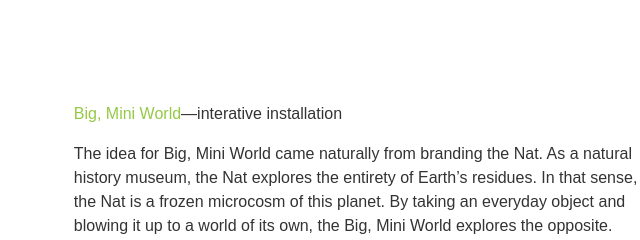
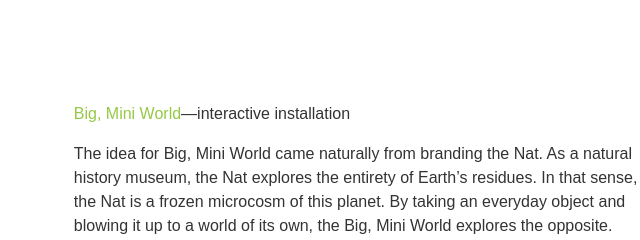
Before and after one commit to tina-han/portfolio, a plain HTML site: page nat.html in a window 1280 px wide. Shown: the part 8434-8674 px from the top of the page, 148-788 px from the left. Drawn offline with Linux system fonts and the light colour scheme; a web font is replaced by a local one.

Commit message:
spelling

```diff
--- a/nat.html
+++ b/nat.html
@@ -273,7 +273,7 @@
         <img src="img/small/nat/page12.jpg">
         <img src="img/small/nat/page13.jpg" style="margin-bottom:0 !important">
       <div class="paragraph" >
-      <p><inline style="color:rgb(149, 201, 69)">Big, Mini World</inline>—interative installation</p>
+      <p><inline style="color:rgb(149, 201, 69)">Big, Mini World</inline>—interactive installation</p>
 
       <p>The idea for Big, Mini World came naturally from branding the Nat.
         As a natural history museum, the Nat explores the entirety of Earth’s
```
